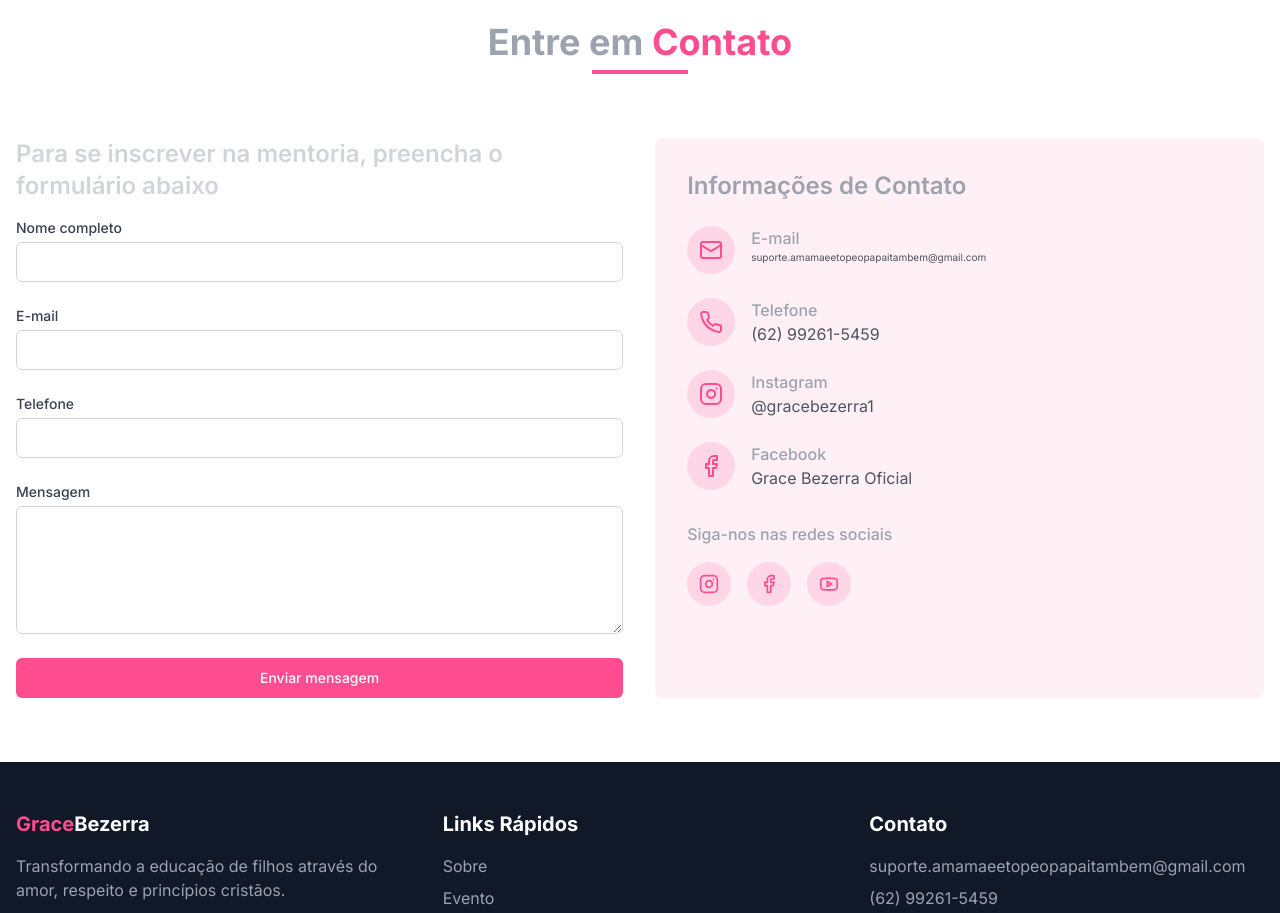
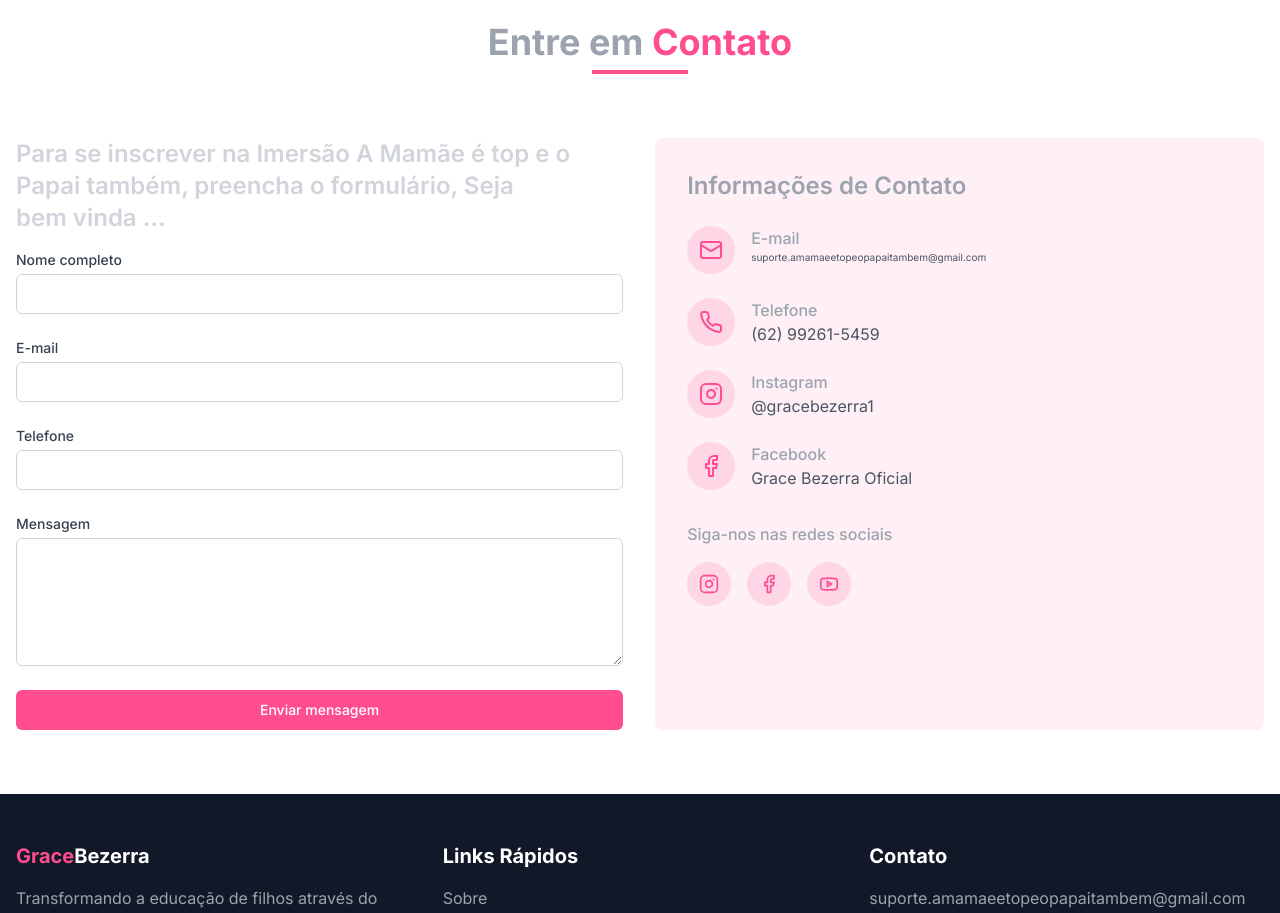
Before and after one commit to GUIDEV19/landingPageGrace2.0, a Next.js app: page / in a window 1280 px wide. Shown: the part 4180-5093 px from the top of the page. Built offline with nearby package versions, Linux system fonts and the light colour scheme.

Commit message:
Ajustes de mensagens do whatsapp

```diff
--- a/components/contact-section.tsx
+++ b/components/contact-section.tsx
@@ -77,7 +77,7 @@ export default function ContactSection() {
         <div className="flex flex-col md:flex-row gap-8">
           <div className="md:w-1/2">
             <h3 className="text-2xl font-semibold mb-4 text-gray-300">
-              Para se inscrever na mentoria, preencha o formulário abaixo
+              Para se inscrever na Imersão A Mamãe é top e o Papai também, preencha o formulário, Seja bem vinda …
             </h3>
 
             <form className="space-y-6">
```
